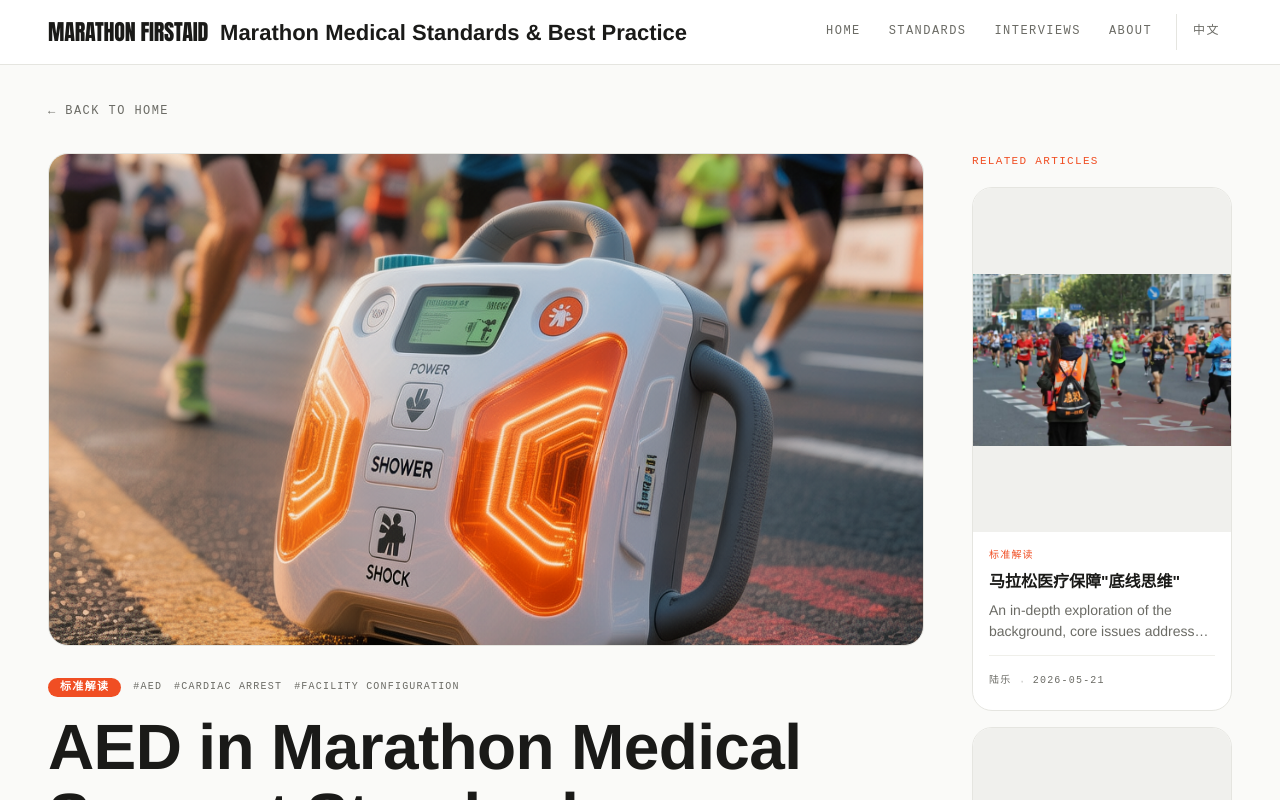
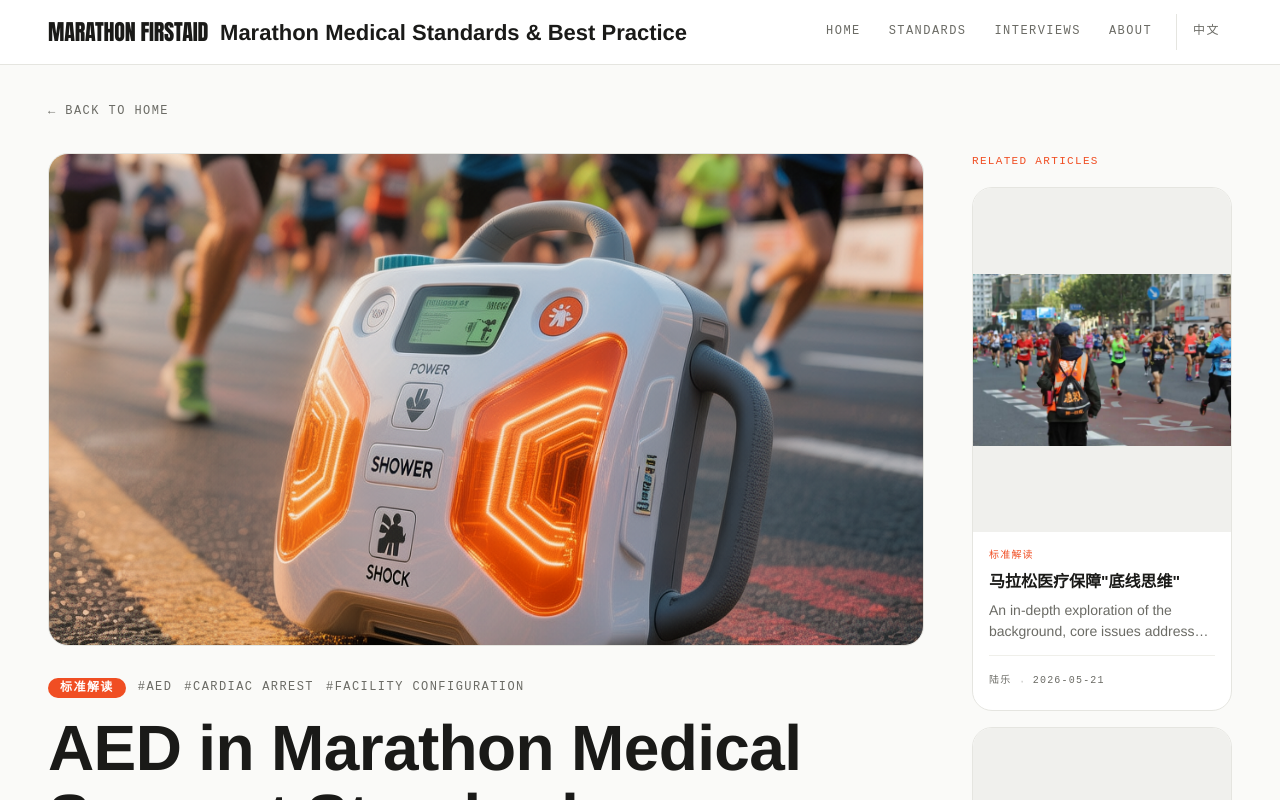
Before and after one commit to Arrowliu083/marathon-medical-site, a Next.js app: page /en/article/aed-in-standards in a window 1280 px wide. Shown: the top 800 px of the page. Built offline with nearby package versions, Linux system fonts and the light colour scheme.

Commit message:
标签字号加大：pill-tag 0.688→0.75rem，#标签 10→12px

```diff
--- a/src/app/[locale]/article/[slug]/ArticleContent.tsx
+++ b/src/app/[locale]/article/[slug]/ArticleContent.tsx
@@ -115,7 +115,7 @@ export default function ArticleContent({ meta, content, messages: t }: ArticleCo
               {categoryLabel}
             </span>
             {content.tags && content.tags.map((tag: string) => (
-              <span key={tag} className="mono-label text-[10px] text-text-secondary">
+              <span key={tag} className="mono-label text-[12px] text-text-secondary">
                 #{tag.replace(/'/g, '')}
               </span>
             ))}
--- a/src/styles/globals.css
+++ b/src/styles/globals.css
@@ -372,7 +372,7 @@ a {
   padding: 0.25rem 0.75rem;
   border-radius: 20px;
   font-family: 'JetBrains Mono', monospace;
-  font-size: 0.688rem;
+  font-size: 0.75rem;
   font-weight: 600;
   text-transform: uppercase;
   letter-spacing: 0.12em;
```
